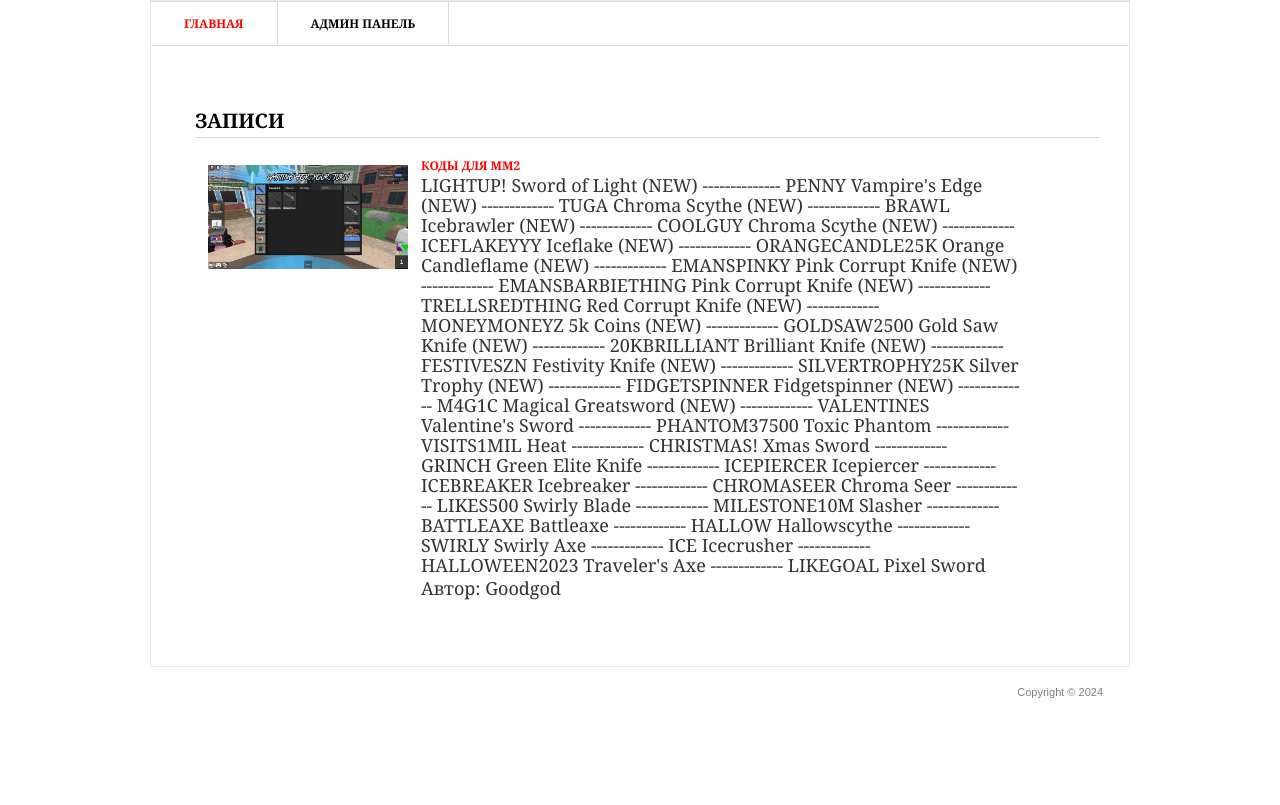
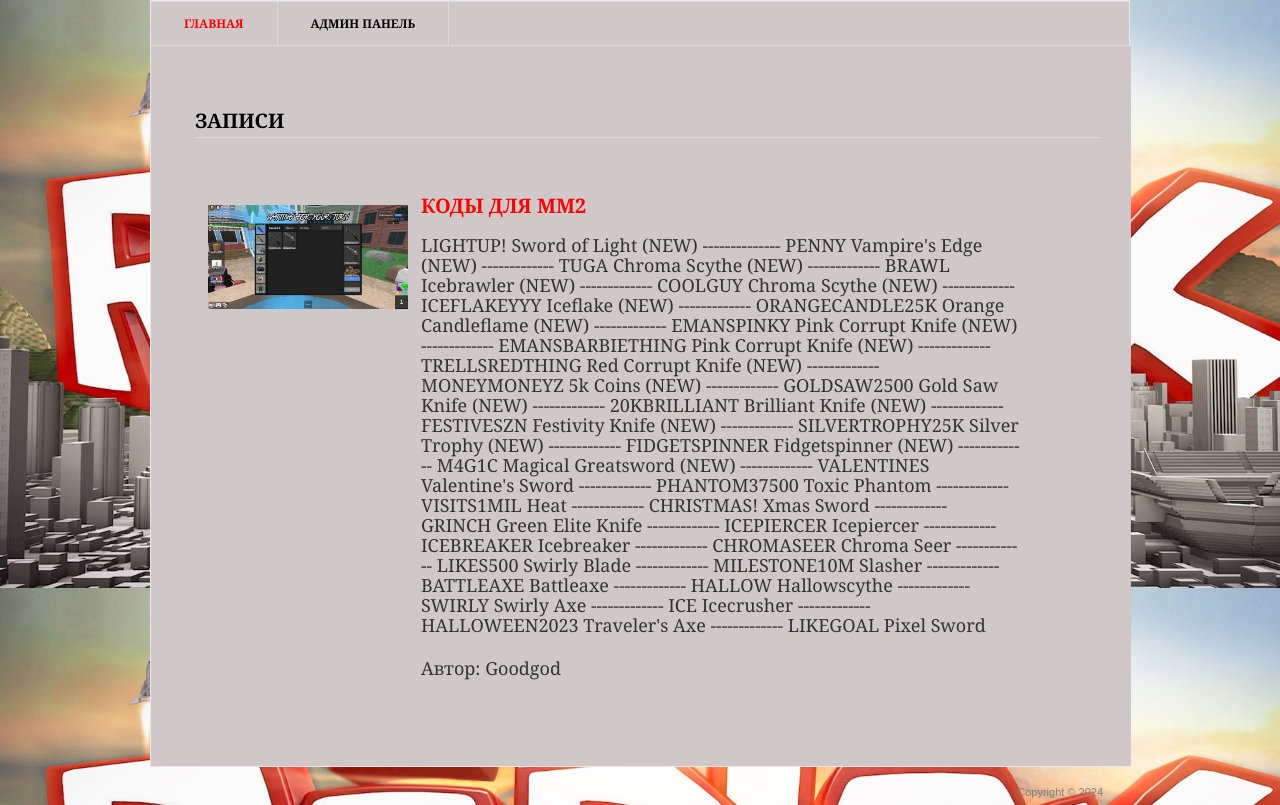
Before and after one commit to VimWeiss/App, a Django app: page / in a window 1280 px wide. Before the commit the page ends 698 px from the top, so only its background shows below. Run offline with Django 5.2, Linux system fonts and the light colour scheme; data comes from the database, SQL or seed files in the repository; both versions use the stored data as it was after the commit.

Commit message:
29022024

```diff
--- a/django/blogging/blogging/settings.py
+++ b/django/blogging/blogging/settings.py
@@ -24,7 +24,7 @@
 SECRET_KEY = 'django-insecure-m#45o$b_tpr!o+@p$wa32^9oy@nk_l$@0115&(&%ndt-!(=h$n'
 
 # SECURITY WARNING: don't run with debug turned on in production!
-DEBUG = False
+DEBUG = True
 
 ALLOWED_HOSTS = []
 
--- a/django/blogging/static/css/style.css
+++ b/django/blogging/static/css/style.css
@@ -6,6 +6,7 @@
     font-family: Georgia, Arial, Helvetica, Sans-Serif;
     color: #333;
     background: url() repeat 0 0;
+    background-image: url('wallpaper.jpg');
 }
 
 a { color: #ff0000; text-decoration: none; cursor:pointer; }
@@ -27,7 +28,7 @@
 .border { border: 1px solid #e8e8e8; background: #fff; position: relative; }
 
 
-#navigation { height: 43px; border-top: 1px solid #dbdbdb; border-bottom: 1px solid #dbdbdb; }
+#navigation { height: 43px; border-top: 1px solid #dbdbdb; border-bottom: 1px solid #dbdbdb;background-color: hsla(0, 8%, 79%, 0.944); }
 #navigation ul { list-style: none; }
 #navigation ul li { float: left; height: 43px; border-right: 1px solid #dbdbdb; font-size: 12px; line-height: 43px; font-weight: bold; text-transform: uppercase; }
 #navigation ul li a { float: left; height: 43px; color: #000; padding: 0 33px; }
@@ -35,7 +36,7 @@
 #navigation ul li a.active { color: #ff0000; text-decoration: none; }
 
 
-#main { width: 932px; padding: 37px 24px 17px 24px; }
+#main { width: 932px; padding: 37px 24px 17px 24px; background-color: hsla(0, 8%, 79%, 0.944);}
 #main h3 { font-size: 20px; line-height: 15px; color: #000; text-transform: uppercase; border-bottom: 1px solid #dbdbdb; padding: 0 0 9px 0; }
 #main a.more:hover { text-decoration: none; }
 
@@ -43,6 +44,7 @@
     font-size: 18px;
     padding: 10px;
     margin: 10px;
+
 }
 
 .highlight h3 { margin: 0 0 18px 0; }
@@ -54,7 +56,7 @@
 .projects .item { margin: 0 0 28px 0; }
 .projects .image { width: 183px; height: 111px; border: 0px solid #dbdbdb; padding: 10px; margin: 0 20px 0 3px; }
 .projects .text { width: 600px; }
-.projects .text h4 { font-size: 12px; line-height: 15px; color: #333; text-transform: uppercase; padding: 3px 0 2px 0; }
+.projects .text h4 { font-size: 20px; line-height: 15px; color: #333; text-transform: uppercase; padding: 3px 0 2px 0; }
 .projects .text p { padding: 0 0 3px 0; }
 
 .btn-buy:hover { text-decoration: none; }
@@ -69,6 +71,14 @@
 #footer { font-family: Arial, sans-serif; font-size: 11px; line-height: 14px; color: #7f7f7f; padding: 18px 27px 20px 38px; }
 #footer a{ color: #7f7f7f; }
 
+.item{
+    padding-top: 40px;
+}
+
+.author{
+    font-weight: 400;
+    padding-top: 10px;
+}
 .form-comment{
     font-size: 18px;
     padding: 10px;
--- a/django/blogging/templates/iablog/blog_detail.html
+++ b/django/blogging/templates/iablog/blog_detail.html
@@ -1,13 +1,14 @@
 {% load static %}
 <html >
 <head>
-	<title>Мой блог</title>
+	<title>Roblox NEWS</title>
 	<meta http-equiv="Content-type" content="text/html; charset=utf-8" />
 	<link rel="stylesheet" href="{% static 'css/style.css' %}" type="text/css" media="all" />
-	<link rel="shortcut icon" href="css/images/favicon.ico" />
+	<link rel="shortcut icon" href="{% static 'css/logo.jpg' %}" />
 
 </head>
 <body>
+
 <div class="shell">
 	<div class="border">
 		<div id="navigation">
@@ -28,6 +29,7 @@
 					<div class="item">
 						<div class="text left">
 							<p>{{ post.description }}</p>
+							<br>
 							<p>Автор: {{ post.author }}</p>
 						</div>
 						<div class="cl">&nbsp;</div>
--- a/django/blogging/templates/iablog/iablog.html
+++ b/django/blogging/templates/iablog/iablog.html
@@ -1,10 +1,10 @@
 {% load static %}
 <html >
 <head>
-	<title>Мой блог</title>
+	<title>Roblox NEWS</title>
 	<meta http-equiv="Content-type" content="text/html; charset=utf-8" />
 	<link rel="stylesheet" href="{% static 'css/style.css' %}" type="text/css" media="all" />
-	<link rel="shortcut icon" href="css/images/favicon.ico" />
+	<link rel="shortcut icon" href="{% static 'css/logo.jpg' %}"/>
 
 </head>
 <body>
@@ -30,8 +30,11 @@
 						</div>
 						<div class="text left">
 							<h4><a href="{{ post.id }}">{{ post.title }}</a></h4>
+							<br>
 							<p>{{ post.description }}</p>
+							<br>
 							<p>Автор: {{ post.author }}</p>
+							<br>
 						</div>
 						<div class="cl">&nbsp;</div>
 					</div>
```
Also changed, not shown: django/blogging/db.sqlite3, django/blogging/media/image/2024/glonas.jpeg (deleted), django/blogging/media/image/2024/zyleak-mm2-code-redemption.webp (added), django/blogging/static/css/logo.jpg (added), django/blogging/static/css/wallpaper.jpg (added).
